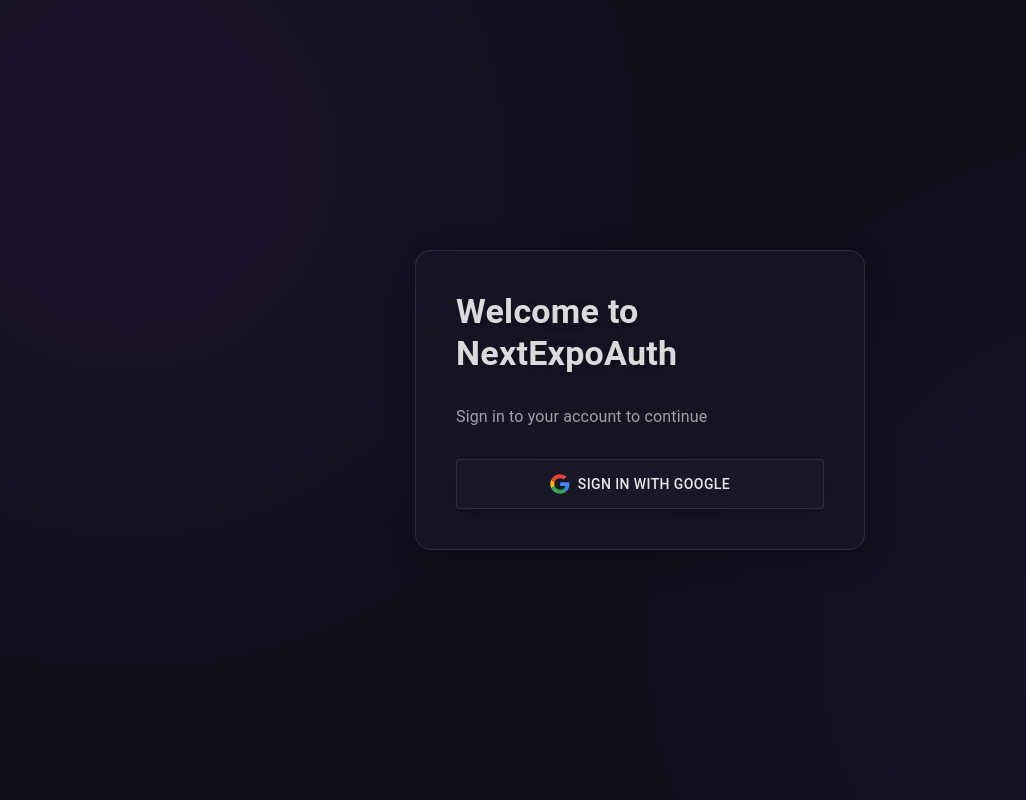
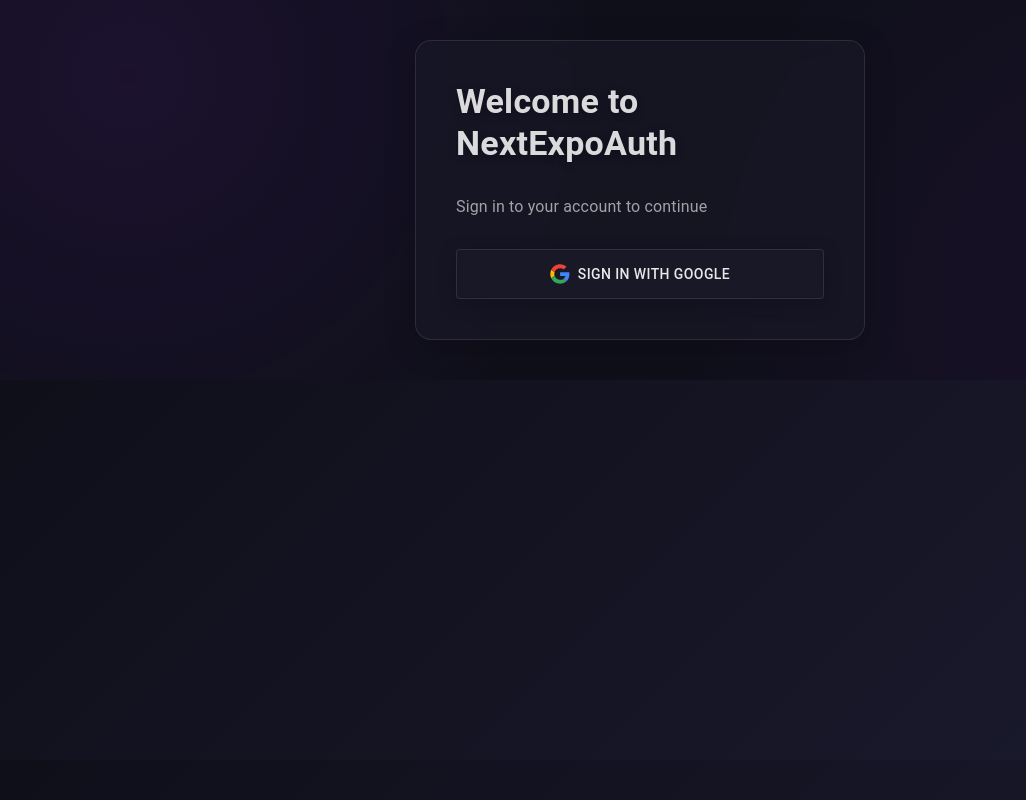
Before and after one commit to kichu12348/nextauthassesment, a Next.js app: page / in a window 1280 px wide. Shown: the whole page, without its empty margins (0-1026 px from the left). Built offline with nearby package versions, Linux system fonts and the light colour scheme.

Commit message:
Update max-height for body and page styles to improve layout consistency

```diff
--- a/app/globals.css
+++ b/app/globals.css
@@ -22,7 +22,7 @@
   background: var(--background);
   background-image: var(--bg-gradient);
   color: var(--text-primary);
-  min-height: 100vh;
+  max-height: 95svh;
 }
 
 /* Customized scrollbar */
--- a/app/page.module.css
+++ b/app/page.module.css
@@ -9,7 +9,7 @@
   display: flex;
   align-items: center;
   justify-content: center;
-  min-height: 100svh;
+  max-height: 95svh;
   padding: 40px;
   font-family: var(--font-geist-sans);
   background-color: var(--background);
```
